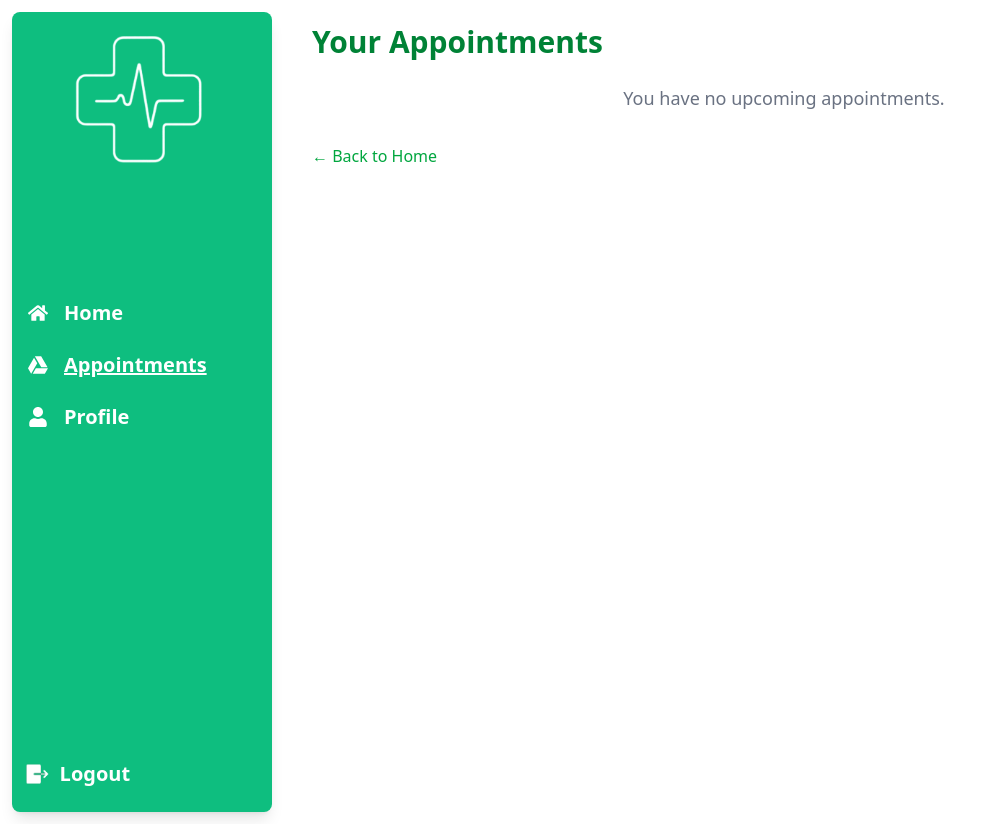
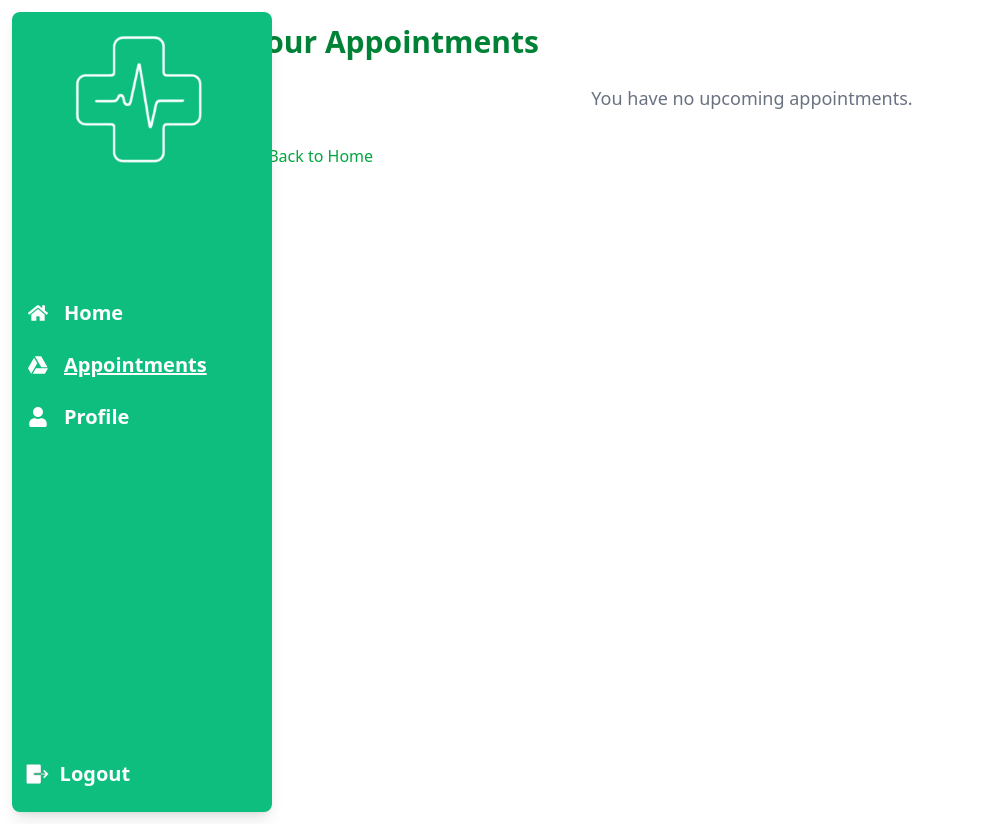
Before and after one commit to masterMohsin/virtual-doctor, a React (Vite) app: page /appointements in a window 1280 px wide. Shown: the whole page, without its empty margins (0-994 px from the left). Before the commit the page ends 800 px from the top, so only its background shows below. Built offline with nearby package versions, Linux system fonts and the light colour scheme.

Commit message:
this is first change

```diff
--- a/src/layout/Layout.jsx
+++ b/src/layout/Layout.jsx
@@ -8,11 +8,11 @@ const Layout = () => {
     <>
       <div className="flex min-h-screen">
       {/* Sidebar */}
-      <div className="md:w-72 min-h-screen fixed left-0 top-0 bottom-24 bg-white z-10">
+      <div className="md:w-56  min-h-screen   left-0 top-0 bottom-24  ">
         <Sidebar />
       </div>
       {/* Main Content */}
-      <div className="flex-1 ml-72 flex flex-col min-h-screen overflow-auto">
+      <div className="flex-1 w-full  flex  flex-col min-h-screen">
         <main className="flex-1">
           <Outlet />
         </main>
```
